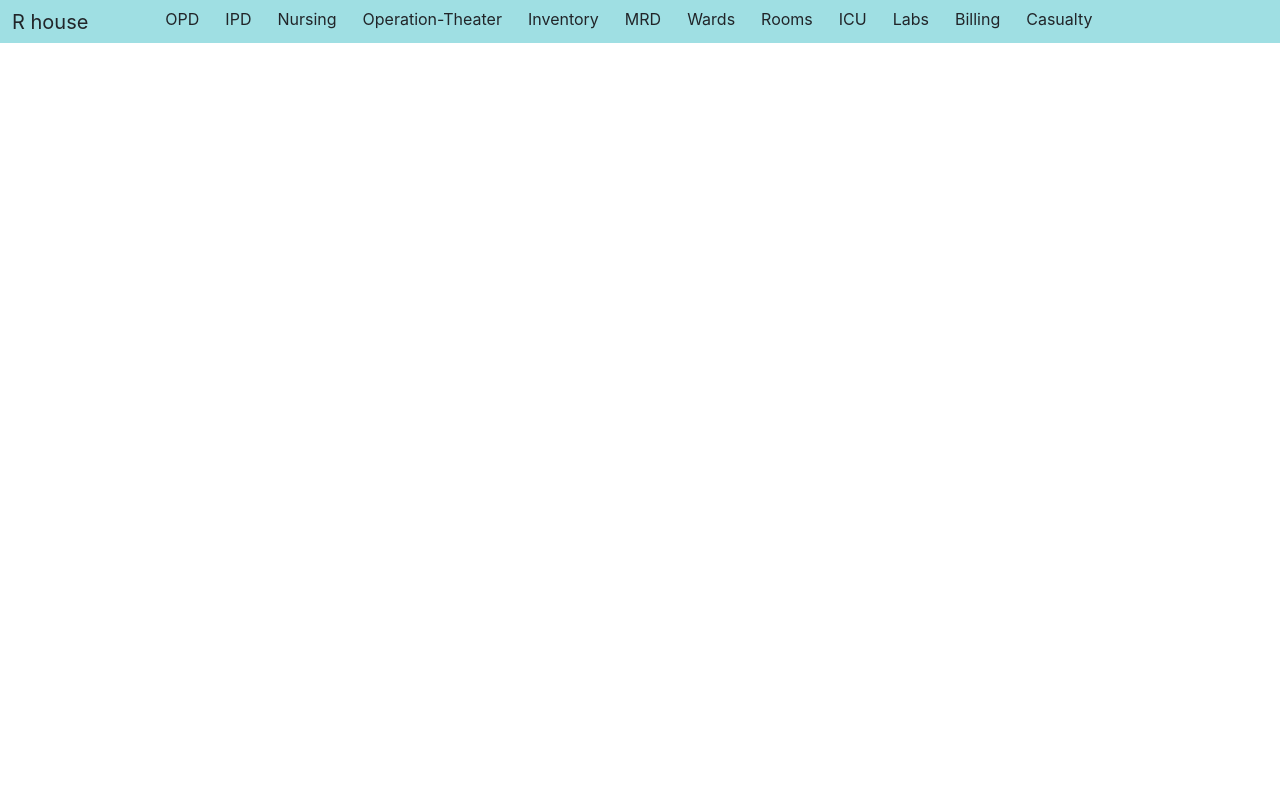
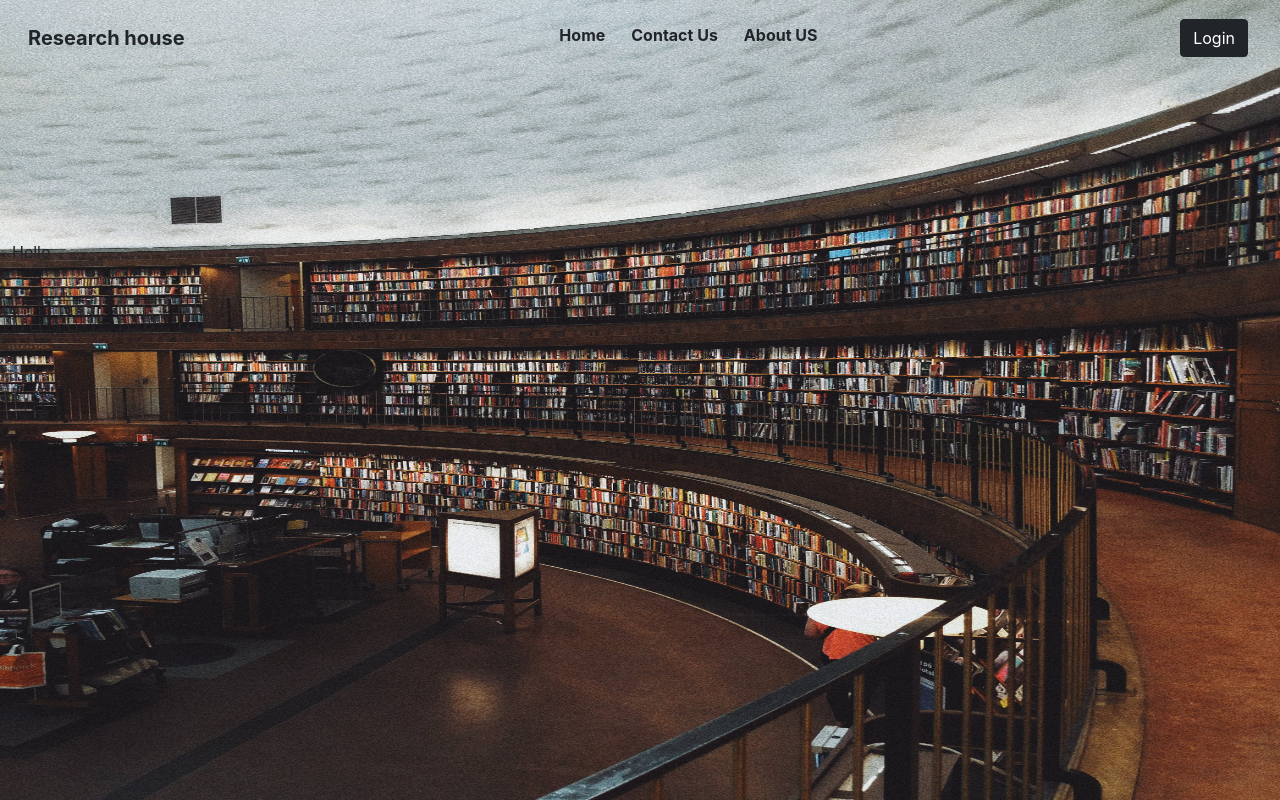
Before and after one commit to metallust/ResearchHouse, a React (Create React App) app in the folder client/: page / in a window 1280 px wide. Built offline with nearby package versions, Linux system fonts and the light colour scheme.

Commit message:
started with landing page

```diff
--- a/client/src/App.js
+++ b/client/src/App.js
@@ -1,10 +1,11 @@
 import Navbar from "./components/Navbar";
+import LandingPage from "./components/LandingPage";
 
 function App() {
   return (
     <div >
-
       <Navbar/>
+      <LandingPage/>
     </div>
   );
 }
--- /dev/null
+++ b/client/src/components/LandingPage.js
@@ -0,0 +1,18 @@
+import React from 'react'
+import bgImage from '../assets/pexels-olena-bohovyk-3646172.jpg'
+
+const LandingPAge = () => {
+  return (
+    <div className='d-inline position-relative' >
+      <img src={bgImage} alt="bgImage " className='d-block' style={{height:"100vh",width:"100%"}} />
+      <div className="container position-absolute " style={{top:"30vh",left:"0vh"}}>
+        Hello
+      </div>
+    </div>
+    // <div style={{backgroundImage:`url(${bgImage})`, height:"250px"}} >
+
+    // </div>
+  )
+}
+
+export default LandingPAge
--- a/client/src/components/Navbar.js
+++ b/client/src/components/Navbar.js
@@ -1,58 +1,22 @@
 import React from "react";
-import { Link} from "react-router-dom";
+import {Link} from "react-router-dom";
 // import permissionContext from "../context/permissionContext";
 
 function Navbar() {
 	// const { permission } = useContext(permissionContext);
 	let nav_btn = [
 		{
-			name: "OPD",
-			url: "/opd",
+			name: "Home",
+			url: "/home",
 		},
 		{
-			name: "IPD",
-			url: "/ipd",
+			name: "Contact Us",
+			url: "/contact",
 		},
 		{
-			name: "Nursing",
-			url: "/nursing",
-		},
-		{
-			name: "Operation-Theater",
-			url: "/ot",
-		},
-		{
-			name: "Inventory",
-			url: "/inventory",
-		},
-		{
-			name: "MRD",
-			url: "/mrd",
-		},
-		{
-			name: "Wards",
-			url: "/wards",
-		},
-		{
-			name: "Rooms",
-			url: "/rooms",
-		},
-		{
-			name: "ICU",
-			url: "/icu",
-		},
-		{
-			name: "Labs",
-			url: "/labs",
-		},
-		{
-			name: "Billing",
-			url: "/billing",
-		},
-		{
-			name: "Casualty",
-			url: "/casualty",
-		},
+			name: "About US",
+			url: "/about",
+		}
 	];
 
 	// nav_btn = nav_btn.filter((item) => Object.keys(permission).includes(item.url.slice(1)));
@@ -63,27 +27,27 @@ function Navbar() {
 	// 	navigate("/login");
 	// };
 	return (
-		<nav className="navbar navbar-expand-lg  fixed-top p-0" style={{ backgroundColor: "#9fdfe3" }}>
+		<nav className="navbar navbar-expand-lg  fixed-top p-3" style={{ backgroundColor: "transparent" }}>
 			<div className="container-fluid ">
-				<div className="navbar-brand" to="/">
-					R house
+				<div className="navbar-brand " to="/">
+					<b>Research house</b>
 				</div>
 				<button className="navbar-toggler" type="button" data-bs-toggle="collapse" data-bs-target="#navbarSupportedContent" aria-controls="navbarSupportedContent" aria-expanded="false" aria-label="Toggle navigation">
 					<span className="navbar-toggler-icon"></span>
 				</button>
-				<div className="collapse navbar-collapse" id="navbarSupportedContent">
-					<ul className="navbar-nav me-auto mb-2 mb-lg-0 ms-5 ">
+				<div className="collapse navbar-collapse justify-content-center" id="navbarSupportedContent">
+					<ul className="navbar-nav">
 						{nav_btn.map((btns, id) => {
 							return (
 								<li
 									key={id}
-									className="nav-item"
+									className="nav-item "
 									style={{
 										borderBottom: "5px solid transparent",
 									}}
 								>
-									<btn className={`btn`} aria-current="page" to={btns.url}>
-										{btns.name}
+									<btn className={`btn `} aria-current="page" to={btns.url}>
+										<b>{btns.name}</b>
 									</btn>
 								</li>
 							);
@@ -101,6 +65,9 @@ function Navbar() {
 						</Link>
 					)} */}
 				</div>
+					<a className="btn btn-dark mx-1" to="#" role="button">
+							Login
+					</a>
 			</div>
 		</nav>
 	);
```
Also changed, not shown: client/src/assets/pexels-olena-bohovyk-3646172.jpg (added).
